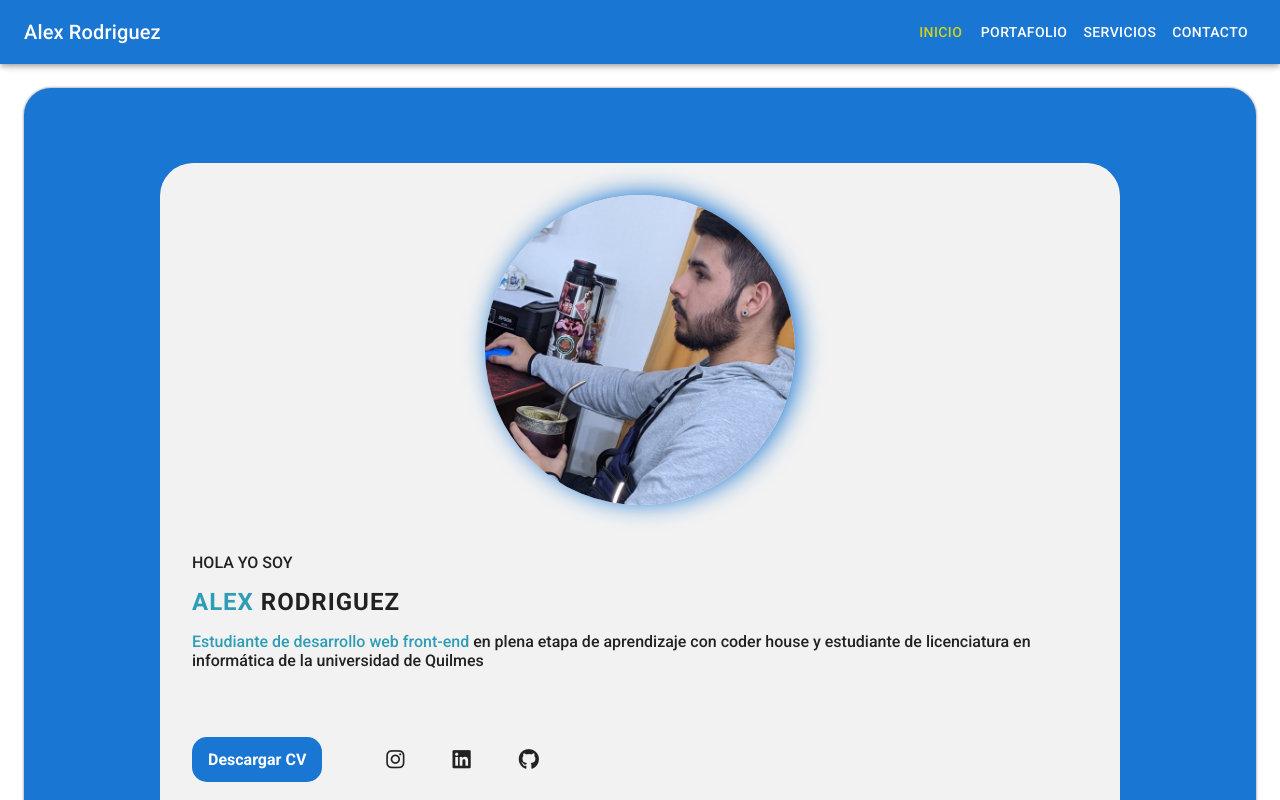
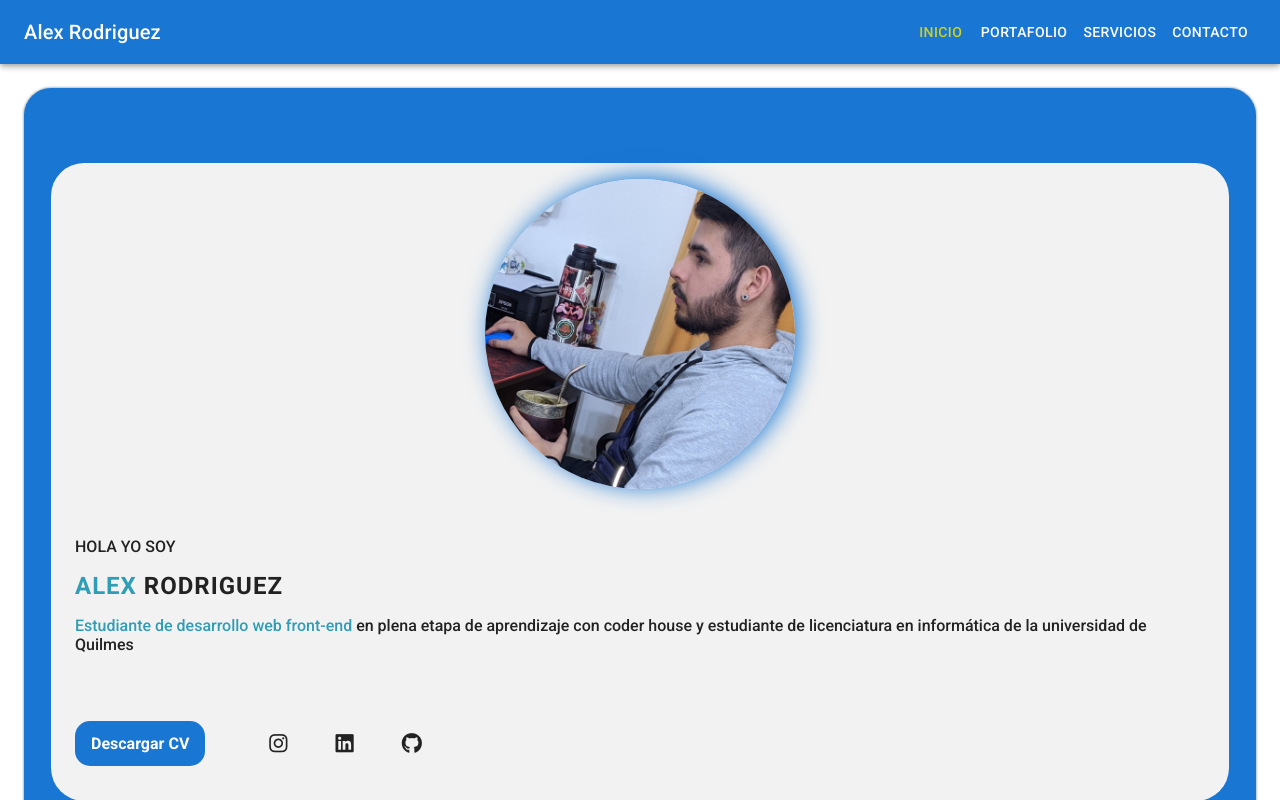
Before and after one commit to AlexAR93/portafolio-with-react, a React (Vite) app: page /inicio in a window 1280 px wide. Shown: the top 800 px of the page. Built offline with nearby package versions, Linux system fonts and the light colour scheme.

Commit message:
repairing page

```diff
--- a/src/components/layout/main/Inicio.jsx
+++ b/src/components/layout/main/Inicio.jsx
@@ -1,8 +1,8 @@
 import React from 'react'
 import { Link } from 'react-router-dom'
 import './home.css'
-const urlImage='./src/assets/images/i.jpg';
-const urlCV='./src/assets/docs/cv.pdf'
+const urlImage='./src/images/i.jpg';
+const urlCV='./src/docs/cv.pdf'
 const Inicio = () => {
   return (
     <section className='page presentation' data-aos="zoom-in">
--- a/src/components/layout/main/home.css
+++ b/src/components/layout/main/home.css
@@ -4,20 +4,18 @@
     justify-content: center;
     align-items: center;
     justify-content: center;
-
 }
 .presentation-container{
     background: #f2f2f2;
     text-shadow: none;
     color: #222;
     border-radius: 33px;
-    width: 70vw;
     display: flex;
     flex-direction: column;
     align-items: center;
     justify-content: center;
     margin-top: 3rem;
-    padding: 2rem;
+    padding: 1rem 0;
     cursor: default;
 }
 .presentation__img{
@@ -40,6 +38,9 @@
     box-shadow: 4px -2px 9px -2px #474703;
     transition: border-radius .3s, transform .8s,box-shadow 1.5s;
 }
+.presentation__text{
+    padding: 0 1.5rem;
+}
 .presentation__text h1{
     letter-spacing: 1px;
     margin: 10px 0;
@@ -60,6 +61,7 @@
     justify-content: center;
     flex-wrap: wrap;
     margin: 2rem 0 0 0;
+    padding: 0 1.5rem;
 }
 
 .presentation__cv{
```
Also changed, not shown: src/images/i.jpg (renamed from src/assets/images/i.jpg), 1 other file (tests, documents, lock files or other folders).
